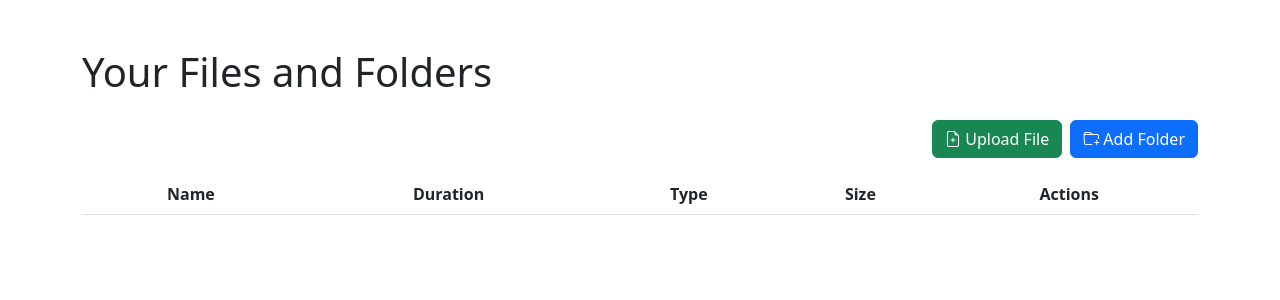
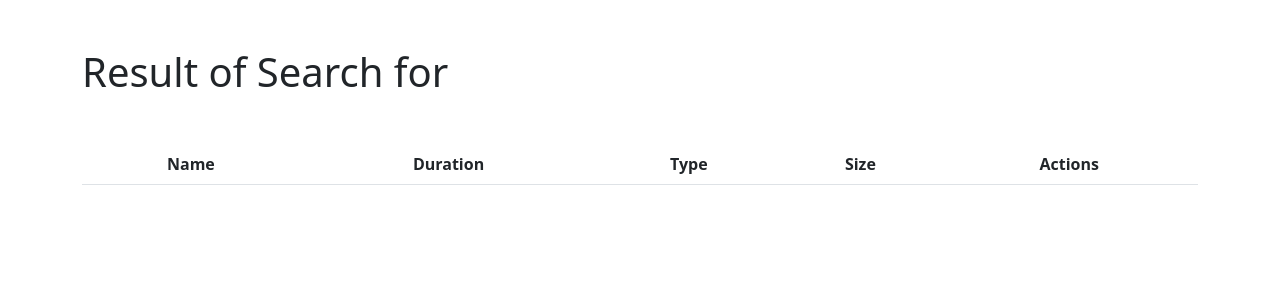
Before and after one commit to er1408fan/file_manager, a Django app: page /search/ in a window 1280 px wide. Shown: the top 300 px of the page. Run offline with Django 4.2, Linux system fonts and the light colour scheme; the visitor is signed in with stand-in values (Sample User, id 1); lists and menus that the app fills with data are empty.

Commit message:
fixed bugs part 2

```diff
--- a/src/templates/search_results.html
+++ b/src/templates/search_results.html
@@ -11,18 +11,18 @@
 <body>
 
 <div class="container my-5">
-    <h1 class="mb-4">Your Files and Folders</h1>
+    <h1 class="mb-4">Result of Search for  {{  query }} </h1><br>
 
     <!-- Action buttons to add files or folders -->
-    <div class="d-flex justify-content-end mb-3">
-        <button type="button" class="btn btn-success me-2" data-bs-toggle="modal" data-bs-target="#uploadFileModal">
-            <i class="bi bi-file-earmark-plus"></i> Upload File
-        </button>
-
-        <button class="btn btn-primary" data-bs-toggle="modal" data-bs-target="#addFolderModal">
-            <i class="bi bi-folder-plus"></i> Add Folder
-        </button>
-    </div>
+{#    <div class="d-flex justify-content-end mb-3">#}
+{#        <button type="button" class="btn btn-success me-2" data-bs-toggle="modal" data-bs-target="#uploadFileModal">#}
+{#            <i class="bi bi-file-earmark-plus"></i> Upload File#}
+{#        </button>#}
+{##}
+{#        <button class="btn btn-primary" data-bs-toggle="modal" data-bs-target="#addFolderModal">#}
+{#            <i class="bi bi-folder-plus"></i> Add Folder#}
+{#        </button>#}
+{#    </div>#}
 
     <!-- Table for folders and files -->
     <table class="table table-hover">
@@ -45,7 +45,7 @@
                     <a href="#" class="text-primary view-file-details file-link" data-file-id="{{ file.id }}"
                        title="View Details">{{ file.name }}</a>
                 </td>
-                <td class="text-center">{{ file.duration|default:"-" }}</td>
+                <td class="text-center">{{ file.get_duration|default:"-" }}</td>
                 <td class="text-center">{{ file.file_type }}</td>
                 <td class="text-center">{{ file.size }} KB</td>
                 <td class="text-center">
```
Also changed, not shown: requirements.txt (renamed from src/requirements.txt).
